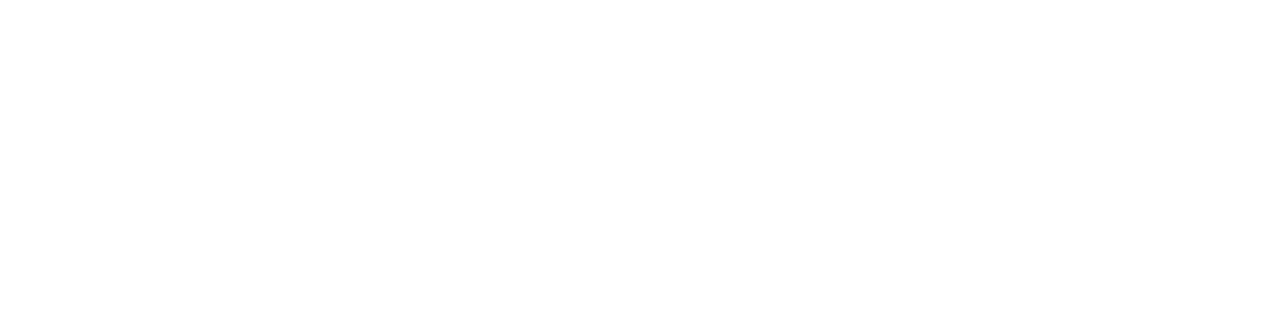
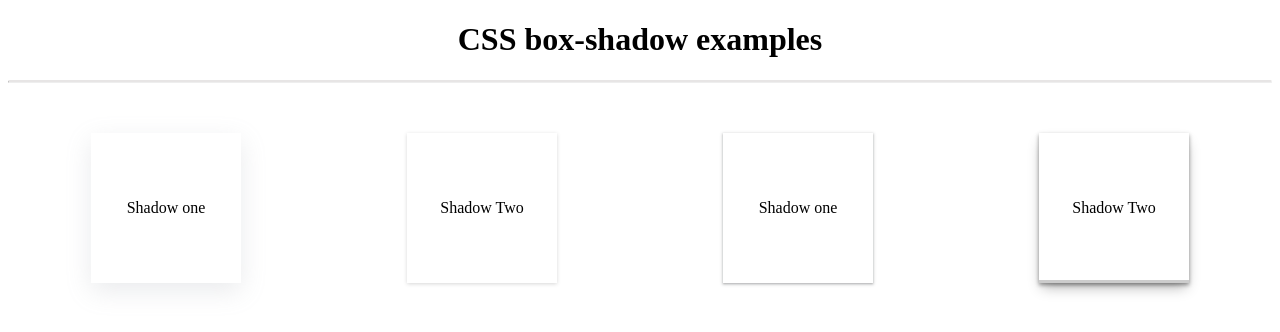
Before and after one commit to rakibsarowar/CSS-box-shadow-Practice, a plain HTML site: page index.html in a window 1280 px wide. Drawn offline with Linux system fonts and the light colour scheme.

Commit message:
first few try

```diff
--- a/index.html
+++ b/index.html
@@ -5,8 +5,19 @@
     <meta http-equiv="X-UA-Compatible" content="IE=edge">
     <meta name="viewport" content="width=device-width, initial-scale=1.0">
     <title>Document</title>
+    <link rel="stylesheet" href="style.css">
 </head>
 <body>
+    <h1> CSS box-shadow examples</h1>
+    <hr class="rounded">
+    <div class="main">
+        <div class="box"> Shadow one</div>
+        <div class="box-2"> Shadow Two</div>
+        <div class="box-3"> Shadow one</div>
+        <div class="box-4"> Shadow Two</div>
+    </div>
+
+
 
 </body>
 </html>
--- /dev/null
+++ b/style.css
@@ -0,0 +1,53 @@
+h1{
+    text-align: center;
+}
+
+/* Rounded border */
+hr.rounded {
+    border-top: 2px solid rgb(231, 229, 229);
+    border-radius: 5px;
+  }
+
+.main{
+    width: 100%;
+    height: auto;
+    margin-top: 50px;
+
+    /* add flexbox style */
+    display: flex;
+    flex-direction: row;
+    justify-content: space-around;
+}
+
+.box{
+    width: 150px;
+    height: 150px;
+    display: flex;
+    align-items: center;
+    justify-content: center;
+    box-shadow: rgba(149, 157, 165, 0.2) 0px 8px 24px;
+}
+.box-2{
+    width: 150px;
+    height: 150px;
+    display: flex;
+    align-items: center;
+    justify-content: center;
+    box-shadow: rgba(0, 0, 0, 0.16) 0px 1px 4px;
+}
+.box-3{
+    width: 150px;
+    height: 150px;
+    display: flex;
+    align-items: center;
+    justify-content: center;
+    box-shadow: rgba(60, 64, 67, 0.3) 0px 1px 2px 0px, rgba(60, 64, 67, 0.15) 0px 1px 3px 1px;
+}
+.box-4{
+    width: 150px;
+    height: 150px;
+    display: flex;
+    align-items: center;
+    justify-content: center;
+    box-shadow: rgba(0, 0, 0, 0.4) 0px 2px 4px, rgba(0, 0, 0, 0.3) 0px 7px 13px -3px, rgba(0, 0, 0, 0.2) 0px -3px 0px inset;
+}
```
